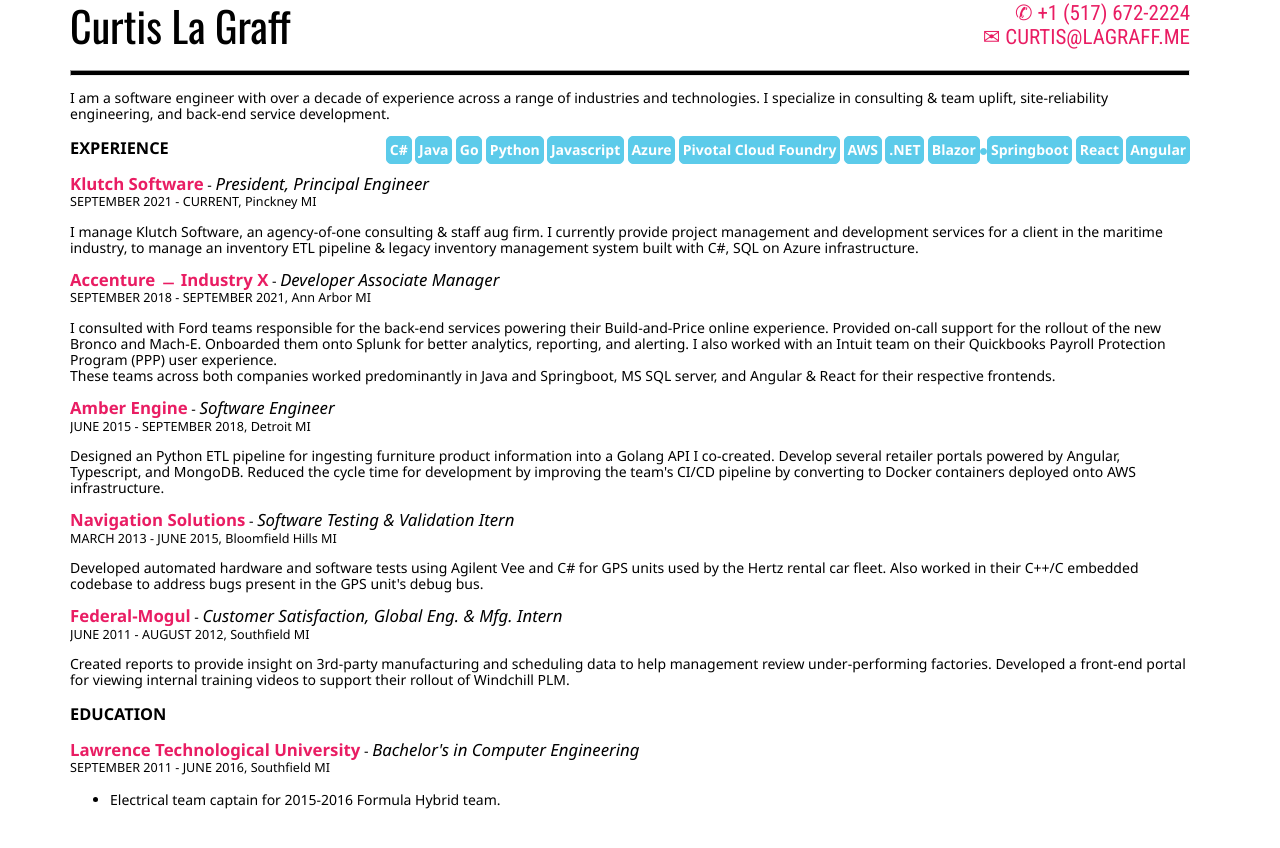
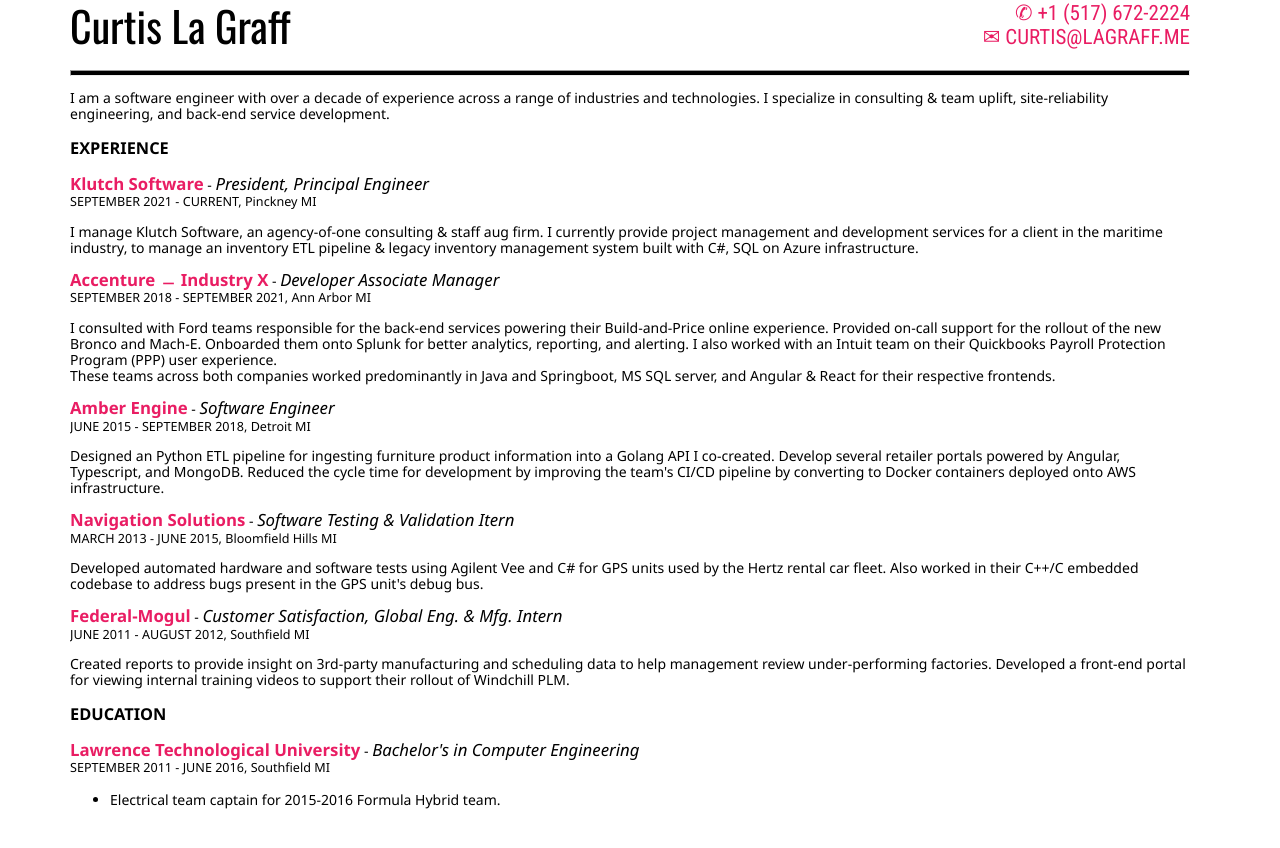
Before and after one commit to clagraff/clagraff.github.io, a Jekyll site: the page built from index.html, in a window 1280 px wide. Shown: the top 848 px of the page. Built offline with Jekyll 4.4.1, drawn with Linux system fonts in a browser that asks for light colours.

Commit message:
Update index.html

```diff
--- a/index.html
+++ b/index.html
@@ -6,21 +6,6 @@
 I am a software engineer with over a decade of experience across a range of industries and technologies. I specialize in consulting & team uplift,
   site-reliability engineering, and back-end service development.
 </p>
-<ul class="tech">
-  <li>C#</li>
-  <li>Java</li>
-  <li>Go</li>
-  <li>Python</li>
-  <li>Javascript</li>
-  <li>Azure</li>
-  <li>Pivotal Cloud Foundry</li>
-  <li>AWS</li>
-  <li>.NET</li>
-  <li>Blazor<li>
-  <li>Springboot</li>
-  <li>React</li>
-  <li>Angular</li>
-</ul>
 <p class="entry">
   <h3>EXPERIENCE</h3>
   <span class="company">Klutch Software</span> - <span class="position">President, Principal Engineer</span>
```
